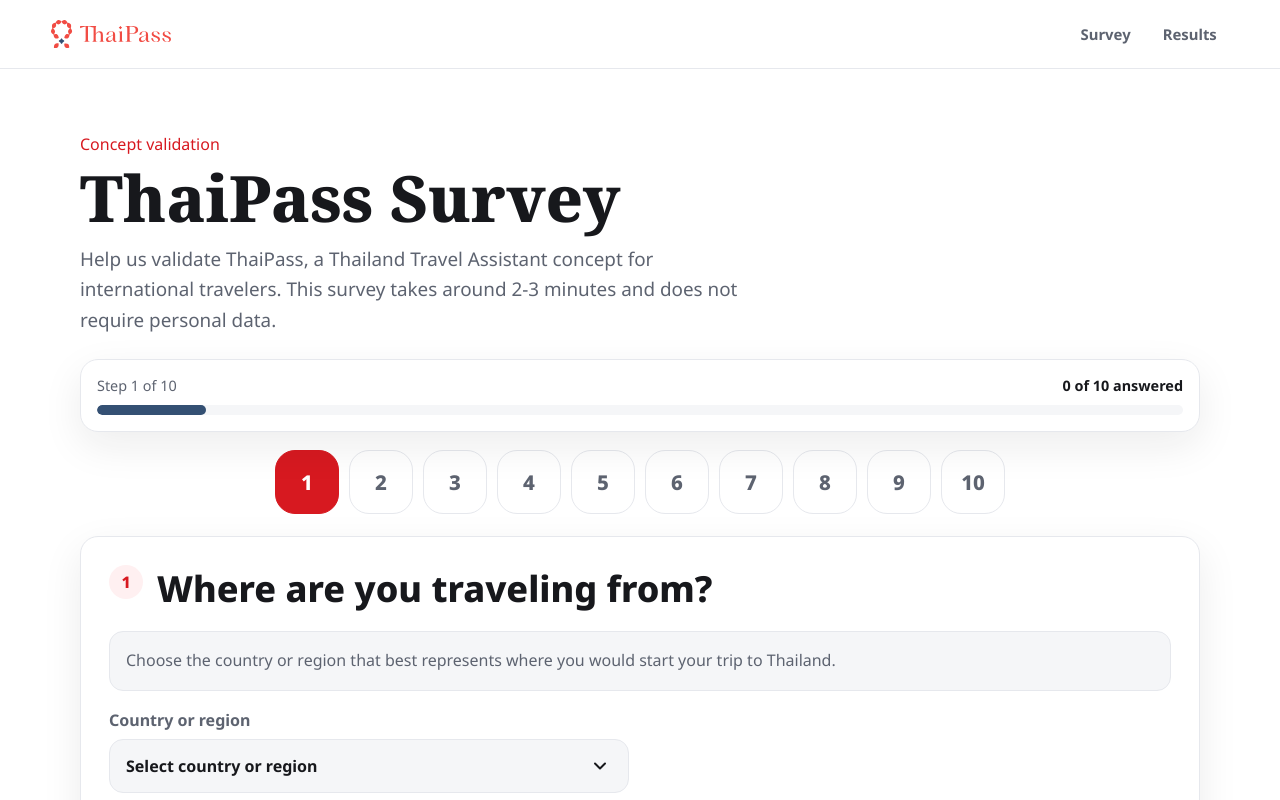
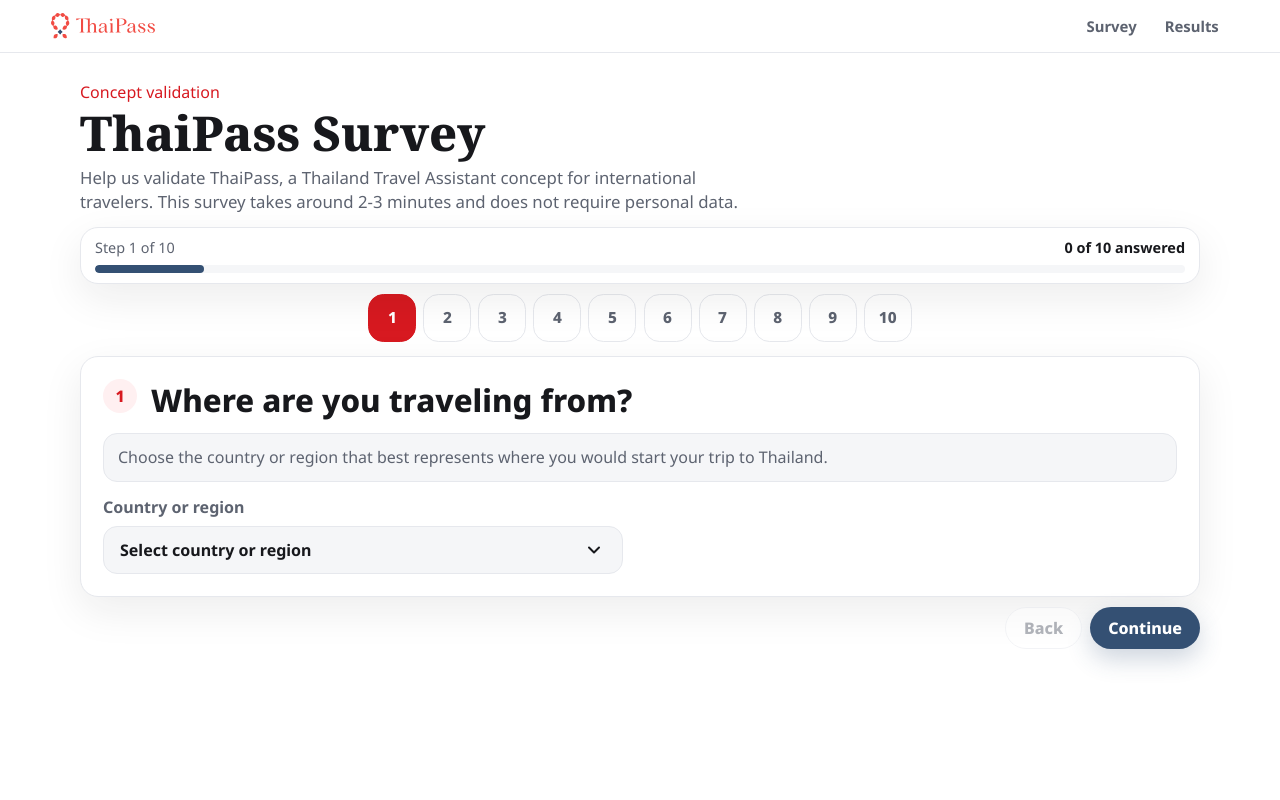
Before and after one commit to theeta-for/Thaipass_Survey, a React (Vite) app: page / in a window 1280 px wide. Shown: the top 800 px of the page. Built offline with nearby package versions, Linux system fonts and the light colour scheme.

Commit message:
Update styles.css

```diff
--- a/src/styles.css
+++ b/src/styles.css
@@ -53,7 +53,7 @@ a {
   align-items: center;
   justify-content: space-between;
   gap: 20px;
-  padding: 16px clamp(16px, 4vw, 56px);
+  padding: 10px clamp(16px, 4vw, 56px);
   background: rgba(255, 255, 255, 0.92);
   border-bottom: 1px solid var(--line);
   backdrop-filter: blur(14px);
@@ -68,13 +68,13 @@ a {
 }
 
 .brand {
-  width: 120px;
-  min-height: 34px;
+  width: 104px;
+  min-height: 30px;
 }
 
 .brand img {
   display: block;
-  width: 120px;
+  width: 104px;
   height: auto;
 }
 
@@ -87,7 +87,7 @@ a {
   color: var(--muted);
   font-size: 0.93rem;
   font-weight: 700;
-  padding: 8px 12px;
+  padding: 6px 10px;
 }
 
 .topnav a:hover {
@@ -96,17 +96,17 @@ a {
 }
 
 main {
-  padding: 0 clamp(16px, 4vw, 56px) 56px;
+  padding: 0 clamp(16px, 4vw, 56px) 28px;
 }
 
 .page-hero {
   max-width: 1120px;
   margin: 0 auto;
-  padding: clamp(28px, 6vw, 64px) 0 24px;
+  padding: clamp(16px, 3vw, 28px) 0 12px;
 }
 
 .eyebrow {
-  margin: 0 0 10px;
+  margin: 0 0 6px;
   color: var(--thai-red);
   font-size: 1rem;
   font-weight: 400;
@@ -125,17 +125,17 @@ main {
   max-width: 760px;
   margin: 0;
   font-family: "Noto Serif", Georgia, serif;
-  font-size: clamp(2rem, 5vw, 4rem);
+  font-size: clamp(2rem, 4vw, 3rem);
   font-weight: 800;
   line-height: 1.02;
 }
 
 .hero-copy p {
   max-width: 670px;
-  margin: 14px 0 0;
+  margin: 8px 0 0;
   color: var(--muted);
-  font-size: clamp(1rem, 2.2vw, 1.18rem);
-  line-height: 1.6;
+  font-size: clamp(0.96rem, 1.5vw, 1.05rem);
+  line-height: 1.45;
 }
 
 .hero-actions,
@@ -156,7 +156,7 @@ main {
 
 .survey-form {
   display: grid;
-  gap: 18px;
+  gap: 10px;
 }
 
 .intro-card,
@@ -200,16 +200,16 @@ main {
 
 .progress-card {
   position: sticky;
-  top: 67px;
+  top: 55px;
   z-index: 4;
-  padding: 16px;
+  padding: 10px 14px;
 }
 
 .progress-copy {
   display: flex;
   justify-content: space-between;
   gap: 16px;
-  margin-bottom: 10px;
+  margin-bottom: 8px;
   color: var(--muted);
   font-size: 0.9rem;
 }
@@ -221,7 +221,7 @@ main {
 .progress-track,
 .bar-track {
   overflow: hidden;
-  height: 10px;
+  height: 8px;
   border-radius: 999px;
   background: var(--soft);
 }
@@ -236,8 +236,8 @@ main {
 }
 
 .question-card {
-  padding: clamp(18px, 4vw, 28px);
-  min-height: 380px;
+  padding: clamp(16px, 2.5vw, 22px);
+  min-height: 0;
 }
 
 .question-card.has-error {
@@ -248,14 +248,14 @@ main {
 .question-heading {
   display: flex;
   gap: 14px;
-  margin-bottom: 18px;
+  margin-bottom: 12px;
 }
 
 .concept-statement {
   display: grid;
-  gap: 12px;
-  margin: 0 0 18px;
-  padding: 16px;
+  gap: 8px;
+  margin: 0 0 12px;
+  padding: 12px 14px;
   border: 1px solid var(--line);
   border-radius: 14px;
   background: var(--soft);
@@ -265,7 +265,7 @@ main {
 .concept-statement p {
   margin: 0;
   color: var(--muted);
-  line-height: 1.6;
+  line-height: 1.45;
 }
 
 .concept-statement ul {
@@ -364,7 +364,7 @@ main {
 }
 
 .question-heading h2 {
-  font-size: clamp(1.45rem, 3.8vw, 2.25rem);
+  font-size: clamp(1.35rem, 2.6vw, 1.95rem);
   font-weight: 900;
   letter-spacing: 0;
 }
@@ -383,7 +383,7 @@ main {
 .option-grid {
   display: grid;
   grid-template-columns: repeat(2, minmax(0, 1fr));
-  gap: 12px;
+  gap: 9px;
 }
 
 .choice-option {
@@ -391,8 +391,8 @@ main {
   display: flex;
   align-items: flex-start;
   gap: 10px;
-  min-height: 52px;
-  padding: 14px;
+  min-height: 46px;
+  padding: 11px 12px;
   border: 1px solid var(--line);
   border-radius: 14px;
   background: var(--soft);
@@ -480,7 +480,7 @@ main {
 
 .select-field select {
   width: 100%;
-  min-height: 54px;
+  min-height: 48px;
   border: 1px solid var(--line);
   border-radius: 14px;
   padding: 0 56px 0 16px;
@@ -628,7 +628,7 @@ main {
 .question-tabs {
   display: flex;
   justify-content: center;
-  gap: clamp(4px, 0.8vw, 10px);
+  gap: clamp(4px, 0.55vw, 8px);
   max-width: 1120px;
   margin: 0 auto;
   overflow: visible;
@@ -638,17 +638,17 @@ main {
 .question-tab {
   display: grid;
   flex: 1 1 0;
-  width: clamp(42px, 5.2vw, 64px);
+  width: clamp(34px, 4vw, 48px);
   min-width: 0;
-  max-width: 64px;
+  max-width: 48px;
   aspect-ratio: 1;
   min-height: 0;
   place-items: center;
   border: 1px solid var(--line);
-  border-radius: clamp(14px, 1.6vw, 20px);
+  border-radius: clamp(12px, 1.2vw, 16px);
   color: var(--muted);
   background: var(--white);
-  font-size: clamp(1rem, 1.6vw, 1.45rem);
+  font-size: clamp(0.95rem, 1.2vw, 1.15rem);
   font-weight: 900;
   cursor: pointer;
 }
@@ -674,7 +674,7 @@ main {
 .step-actions {
   display: flex;
   flex: 0 0 auto;
-  gap: 10px;
+  gap: 8px;
 }
 
 .step-panel-actions-only {
@@ -691,10 +691,10 @@ main {
   display: inline-flex;
   align-items: center;
   justify-content: center;
-  min-height: 46px;
+  min-height: 42px;
   border: 0;
   border-radius: 999px;
-  padding: 0 20px;
+  padding: 0 18px;
   font-weight: 800;
   cursor: pointer;
 }
@@ -1281,7 +1281,7 @@ main {
   }
 
   .progress-card {
-    top: 66px;
+    top: 51px;
   }
 
   .step-actions {
@@ -1337,11 +1337,16 @@ main {
   }
 
   main {
-    padding-inline: 14px;
+    padding-inline: 12px;
+  }
+
+  .page-hero {
+    padding-top: 12px;
   }
 
   .question-heading {
     flex-direction: column;
+    gap: 8px;
   }
 
   .rating-options {
@@ -1365,7 +1370,7 @@ main {
   }
 
   .progress-card {
-    top: 116px;
+    top: 104px;
   }
 
   .primary-button,
@@ -1376,7 +1381,7 @@ main {
 
   .brand,
   .brand img {
-    width: 112px;
+    width: 100px;
   }
 
   .question-tabs {
@@ -1386,7 +1391,7 @@ main {
   }
 
   .question-tab {
-    flex: 0 0 42px;
+    flex: 0 0 36px;
   }
 
   .step-actions {
```
